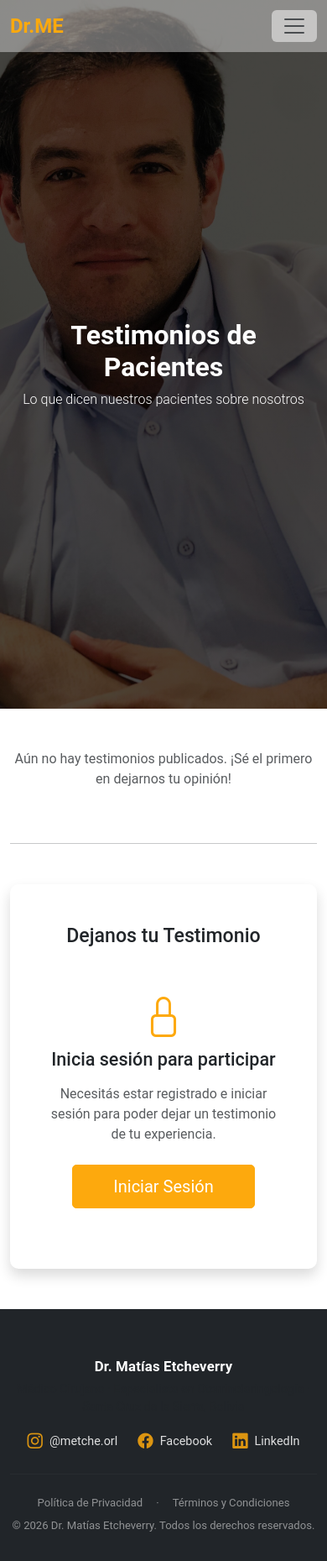
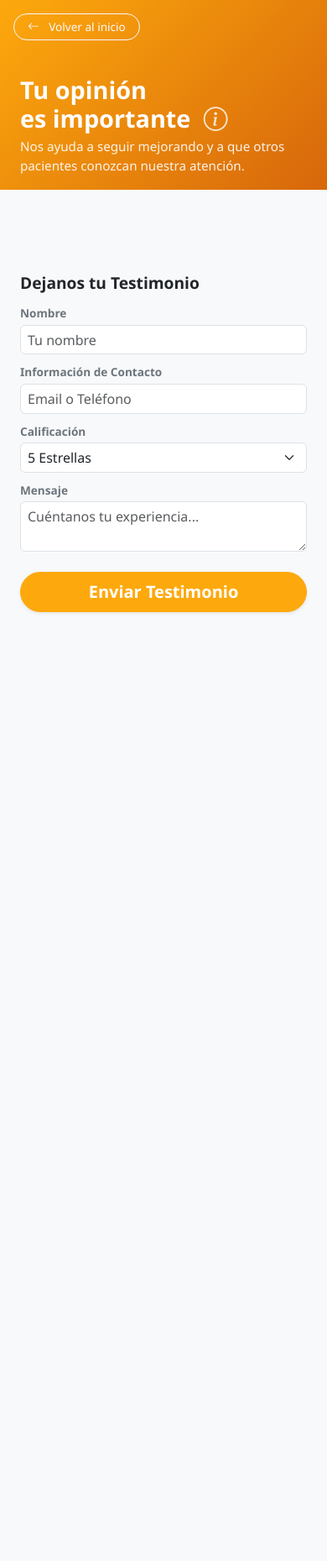
Before and after one commit to Metche216/drme, a Django app: page /testimonios/ in a window 390 px wide. Shown: the whole page at 84% size. After the commit the page ends 730 px from the top, so only its background shows below. Run offline with Django 5.2, Linux system fonts and the light colour scheme; data that the repository does not hold is empty.

Commit message:
feat: redesign testimonials layout, remove auth requirement, add contact info

```diff
--- a/core/models.py
+++ b/core/models.py
@@ -24,6 +24,7 @@ class Testimonio(models.Model):
 
     user = models.ForeignKey(User, on_delete=models.CASCADE, null=True, blank=True)
     name = models.CharField(max_length=100)
+    contact_info = models.CharField(max_length=255, blank=True, null=True)
     content = models.TextField()
     rating = models.IntegerField(default=5)
     date = models.DateField(auto_now_add=True)
--- a/pages/forms.py
+++ b/pages/forms.py
@@ -4,14 +4,16 @@ from core.models import Testimonio
 class TestimonioForm(forms.ModelForm):
     class Meta:
         model = Testimonio
-        fields = ['name', 'content', 'rating']
+        fields = ['name', 'contact_info', 'content', 'rating']
         widgets = {
             'name': forms.TextInput(attrs={'class': 'form-control', 'placeholder': 'Tu nombre'}),
+            'contact_info': forms.TextInput(attrs={'class': 'form-control', 'placeholder': 'Email o Teléfono'}),
             'content': forms.Textarea(attrs={'class': 'form-control', 'rows': 4, 'placeholder': 'Cuéntanos tu experiencia...'}),
             'rating': forms.Select(choices=[(i, f"{i} Estrellas") for i in range(1, 6)], attrs={'class': 'form-select'})
         }
         labels = {
             'name': 'Nombre',
+            'contact_info': 'Información de Contacto',
             'content': 'Mensaje',
             'rating': 'Calificación'
         }
--- a/pages/views.py
+++ b/pages/views.py
@@ -91,13 +91,11 @@ def testimonials(request):
         user = None
 
     if request.method == 'POST':
-        if not user:
-            messages.error(request, 'You must be logged in to leave a testimonial.')
-            return redirect('login')
         form = TestimonioForm(request.POST)
         if form.is_valid():
             testimonial = form.save(commit=False)
-            testimonial.user = user
+            if user:
+                testimonial.user = user
             testimonial.save()
             messages.success(request, 'Tu testimonio ha sido enviado y está pendiente de aprobación.')
             return redirect('testimonials')
--- a/templates/moderator_dashboard.html
+++ b/templates/moderator_dashboard.html
@@ -43,7 +43,7 @@
                             <td>{{ t.created_at|date:"d M Y, H:i" }}</td>
                             <td>
                                 <strong>{{ t.name }}</strong><br>
-                                <small class="text-muted">{{ t.user.email|default:"Sin email" }}</small>
+                                <small class="text-muted">{{ t.contact_info|default:t.user.email|default:"Sin contacto" }}</small>
                             </td>
                             <td class="text-warning">
                                 {% for i in "12345" %}
@@ -92,7 +92,7 @@
                             <td>{{ t.created_at|date:"d M Y, H:i" }}</td>
                             <td>
                                 <strong>{{ t.name }}</strong><br>
-                                <small class="text-muted">{{ t.user.email|default:"Sin email" }}</small>
+                                <small class="text-muted">{{ t.contact_info|default:t.user.email|default:"Sin contacto" }}</small>
                             </td>
                             <td class="text-warning">
                                 {% for i in "12345" %}
--- a/templates/testimonials.html
+++ b/templates/testimonials.html
@@ -1,18 +1,141 @@
-{% extends 'base.html' %}
 {% load static %}
+<!DOCTYPE html>
+<html lang="es">
+<head>
+    <meta charset="UTF-8">
+    <meta name="viewport" content="width=device-width, initial-scale=1.0">
+    <title>Dejanos tu Testimonio | Dr. Matías Etcheverry</title>
+    <!-- Bootstrap CSS -->
+    <link href="https://cdn.jsdelivr.net/npm/bootstrap@5.3.0/dist/css/bootstrap.min.css" rel="stylesheet">
+    <!-- Bootstrap Icons -->
+    <link rel="stylesheet" href="https://cdn.jsdelivr.net/npm/bootstrap-icons@1.10.5/font/bootstrap-icons.css">
+    <style>
+        body, html {
+            height: 100%;
+            margin: 0;
+            overflow: hidden; /* Fit completely in one screen on desktop */
+            font-family: 'Segoe UI', Tahoma, Geneva, Verdana, sans-serif;
+        }
+        .split-container {
+            display: flex;
+            height: 100vh;
+        }
+        .left-pane {
+            flex: 4;
+            background: linear-gradient(135deg, #fda90d 0%, #d7670b 100%);
+            color: white;
+            padding: 4rem;
+            display: flex;
+            flex-direction: column;
+            justify-content: center;
+            position: relative;
+        }
+        .right-pane {
+            flex: 6;
+            background-color: #f8f9fa;
+            padding: 4rem;
+            display: flex;
+            flex-direction: column;
+            justify-content: center;
+            overflow-y: auto; /* In case form is slightly taller on smaller screens */
+        }
+        .return-btn {
+            position: absolute;
+            top: 2rem;
+            left: 2rem;
+        }
+        .glass-note {
+            background: rgba(255, 255, 255, 0.1);
+            backdrop-filter: blur(10px);
+            border: 1px solid rgba(255, 255, 255, 0.2);
+            border-radius: 15px;
+            padding: 2rem;
+            margin-top: 2rem;
+        }
 
-{% block title %}Testimonios | Dr. Matías Etcheverry{% endblock %}
+        /* Mobile Responsiveness */
+        @media (max-width: 991px) {
+            body, html {
+                height: 100%;
+                overflow: hidden; /* Force fit on mobile */
+            }
+            .split-container {
+                flex-direction: column;
+                height: 100vh;
+            }
+            .left-pane {
+                flex: 2;
+                width: 100%;
+                padding: 4rem 1.5rem 1rem 1.5rem;
+            }
+            .right-pane {
+                flex: 8;
+                width: 100%;
+                padding: 0.5rem 1.5rem 1.5rem 1.5rem;
+                overflow-y: hidden;
+            }
+            .right-pane h3 {
+                font-size: 1.2rem;
+                margin-bottom: 0.75rem !important;
+            }
+            .right-pane .form-label {
+                font-size: 0.85rem;
+                margin-bottom: 0.2rem;
+            }
+            .right-pane .mb-3 {
+                margin-bottom: 0.5rem !important;
+            }
+            .right-pane .mb-4 {
+                margin-bottom: 0.75rem !important;
+            }
+            .right-pane .form-control, .right-pane .form-select {
+                padding: 0.3rem 0.5rem;
+            }
+            .right-pane textarea {
+                height: 60px !important;
+            }
+            .return-btn {
+                top: 1rem;
+                left: 1rem;
+                padding: 0.3rem 1rem !important;
+                font-size: 0.85rem;
+            }
+            .left-pane .display-4 {
+                font-size: 1.8rem;
+                margin-bottom: 0.25rem !important;
+            }
+            .left-pane .lead {
+                font-size: 0.95rem;
+            }
+        }
+    </style>
+</head>
+<body>
 
-{% block content %}
-<section class="hero-section" style="background-image: linear-gradient(rgba(0, 0, 0, 0.7), rgba(0, 0, 0, 0.7)), url('{% static "images/hero-bg.jpg" %}'); background-size: cover; background-position: center;">
-    <div class="container text-center text-white py-5">
-        <h1 class="display-4 fw-bold">Testimonios de Pacientes</h1>
-        <p class="lead">Lo que dicen nuestros pacientes sobre nosotros</p>
+<div class="split-container">
+    <!-- Left Pane: Information -->
+    <div class="left-pane">
+        <a href="{% url 'index' %}" class="btn btn-outline-light return-btn rounded-pill px-4">
+            <i class="bi bi-arrow-left me-2"></i> Volver al inicio
+        </a>
+
+        <div class="mt-4">
+            <h1 class="display-4 fw-bold mb-3">Tu opinión<br>es importante <i class="bi bi-info-circle ms-2 d-lg-none" style="cursor: pointer; opacity: 0.8;" data-bs-toggle="modal" data-bs-target="#infoModal"></i></h1>
+            <p class="lead mb-0" style="opacity: 0.9;">Nos ayuda a seguir mejorando y a que otros pacientes conozcan nuestra atención.</p>
+
+            <div class="glass-note shadow-sm d-none d-lg-block">
+                <h4 class="mb-3"><i class="bi bi-info-circle me-2"></i>Sobre los testimonios</h4>
+                <p>Te invitamos a compartir tu experiencia, detallando cómo te ayudó la consulta o el profesional. Todos los comentarios son bienvenidos.</p>
+                <hr style="border-color: rgba(255,255,255,0.3);">
+                <p class="mb-0"><small><strong>Nota:</strong> Los testimonios son moderados antes de ser publicados. Por favor, utiliza un lenguaje respetuoso.</small></p>
             </div>
-</section>
+        </div>
+    </div>
 
-<section class="section py-5">
-    <div class="container">
+    <!-- Right Pane: Form -->
+    <div class="right-pane">
+        <div class="w-100" style="max-width: 600px; margin: 0 auto;">
+            <h3 class="fw-bold mb-4 text-dark">Dejanos tu Testimonio</h3>
 
                 {% if messages %}
                     {% for message in messages %}
@@ -23,83 +146,55 @@
                     {% endfor %}
                 {% endif %}
 
-        <div class="row mb-5">
-            {% for testimonial in testimonials %}
-            <div class="col-md-4 mb-4">
-                <div class="card testimonial-card h-100 shadow-sm border-0">
-                    <div class="card-body p-4">
-                        <div class="d-flex mb-3">
-                            <div class="bg-primary text-white rounded-circle d-flex align-items-center justify-content-center me-3 flex-shrink-0" style="width: 50px; height: 50px; font-size: 1.2rem;">
-                                {{ testimonial.name|slice:":1"|upper }}
+                <form method="post" action="{% url 'testimonials' %}">
+                    {% csrf_token %}
+                    <div class="row">
+                        <div class="col-md-6 mb-3">
+                            <label class="form-label fw-bold text-secondary">{{ form.name.label }}</label>
+                            {{ form.name }}
                         </div>
-                            <div>
-                                <h5 class="mb-0 text-break">{{ testimonial.name }}</h5>
-                                <div class="d-flex align-items-center gap-2 mt-1">
-                                    <small class="text-muted">{{ testimonial.date|date:"F Y" }}</small>
-                                    <div class="text-warning text-nowrap">
-                                        {% for i in "12345" %}
-                                            {% if forloop.counter <= testimonial.rating %}
-                                                <i class="bi bi-star-fill" style="font-size: 0.9rem;"></i>
-                                            {% else %}
-                                                <i class="bi bi-star" style="font-size: 0.9rem;"></i>
-                                            {% endif %}
-                                        {% endfor %}
+                        <div class="col-md-6 mb-3">
+                            <label class="form-label fw-bold text-secondary">{{ form.contact_info.label }}</label>
+                            {{ form.contact_info }}
+                        </div>
+                    </div>
+                    <div class="mb-3">
+                        <label class="form-label fw-bold text-secondary">{{ form.rating.label }}</label>
+                        {{ form.rating }}
+                    </div>
+                    <div class="mb-4">
+                        <label class="form-label fw-bold text-secondary">{{ form.content.label }}</label>
+                        {{ form.content }}
+                    </div>
+                    <div class="d-grid mt-4">
+                        <button type="submit" class="btn btn-lg rounded-pill fw-bold shadow-sm" style="background-color: #fda90d; border-color: #fda90d; color: white;">Enviar Testimonio</button>
+                    </div>
+                </form>
         </div>
     </div>
 </div>
+
+<!-- Mobile Info Modal -->
+<div class="modal fade" id="infoModal" tabindex="-1" aria-labelledby="infoModalLabel" aria-hidden="true">
+  <div class="modal-dialog modal-dialog-centered">
+    <div class="modal-content border-0 shadow" style="border-radius: 15px;">
+      <div class="modal-header border-0 bg-light" style="border-radius: 15px 15px 0 0;">
+        <h5 class="modal-title fw-bold text-dark" id="infoModalLabel"><i class="bi bi-info-circle me-2 text-primary"></i>Sobre los testimonios</h5>
+        <button type="button" class="btn-close" data-bs-dismiss="modal" aria-label="Close"></button>
       </div>
-                        <p class="card-text fst-italic">"{{ testimonial.content }}"</p>
+      <div class="modal-body text-dark">
+        <p>Te invitamos a compartir tu experiencia, detallando cómo te ayudó la consulta o el profesional. Todos los comentarios son bienvenidos.</p>
+        <hr>
+        <p class="mb-0 text-muted"><small><strong>Nota:</strong> Los testimonios son moderados antes de ser publicados. Por favor, utiliza un lenguaje respetuoso.</small></p>
       </div>
-                </div>
-            </div>
-            {% empty %}
-            <div class="col-12 text-center text-muted">
-                <p>Aún no hay testimonios publicados. ¡Sé el primero en dejarnos tu opinión!</p>
-            </div>
-            {% endfor %}
-        </div>
-
-        <hr class="my-5">
-
-        <div class="row justify-content-center">
-            <div class="col-md-8">
-                <div class="card shadow border-0">
-                    <div class="card-body p-5">
-                        <h3 class="text-center mb-4">Dejanos tu Testimonio</h3>
-
-                        {% if user.is_authenticated %}
-                            <form method="post" action="{% url 'testimonials' %}">
-                                {% csrf_token %}
-                                <div class="mb-3">
-                                    <label class="form-label">{{ form.name.label }}</label>
-                                    {{ form.name }}
-                                </div>
-                                <div class="mb-3">
-                                    <label class="form-label">{{ form.rating.label }}</label>
-                                    {{ form.rating }}
-                                </div>
-                                <div class="mb-4">
-                                    <label class="form-label">{{ form.content.label }}</label>
-                                    {{ form.content }}
-                                </div>
-                                <div class="d-grid">
-                                    <button type="submit" class="btn btn-primary btn-lg">Enviar Testimonio</button>
-                                </div>
-                            </form>
-                        {% else %}
-                            <div class="text-center py-4">
-                                <i class="bi bi-lock text-muted mb-3" style="font-size: 3rem;"></i>
-                                <h4 class="mb-3">Inicia sesión para participar</h4>
-                                <p class="text-muted mb-4">Necesitás estar registrado e iniciar sesión para poder dejar un testimonio de tu experiencia.</p>
-                                <a href="{% url 'login' %}" class="btn btn-primary btn-lg px-5" onclick="window.open(this.href + '?popup=true', 'AuthPopup', 'width=500,height=600,menubar=no,toolbar=no'); return false;">Iniciar Sesión</a>
-                            </div>
-                        {% endif %}
-
+      <div class="modal-footer border-0">
+        <button type="button" class="btn btn-secondary rounded-pill" data-bs-dismiss="modal">Entendido</button>
       </div>
     </div>
   </div>
 </div>
 
-    </div>
-</section>
-{% endblock %}
+<!-- Bootstrap JS Bundle -->
+<script src="https://cdn.jsdelivr.net/npm/bootstrap@5.3.0/dist/js/bootstrap.bundle.min.js"></script>
+</body>
+</html>
```
Also changed, not shown: core/migrations/0007_testimonio_contact_info.py (added). Lines whose indentation alone changed are shown as unchanged.
